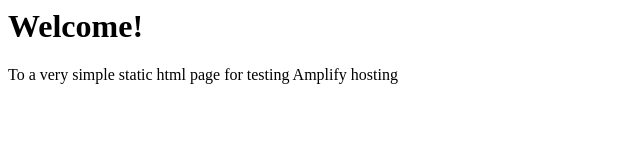
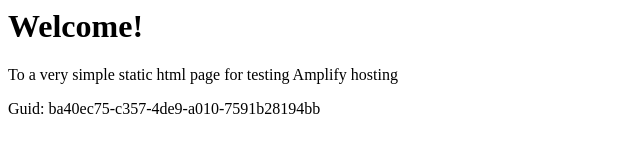
Before and after one commit to aws-aemilia-lhr/Github-PR-Commit-Integration-Test-DoNotTouch-GitHubAutoBuildPrPreviewCanaryTest-v1-prod-eu-west-2, a website: page src/index.html in a window 1280 px wide. Shown: the whole page, without its empty margins (0-640 px from the left). Drawn offline with Linux system fonts and the light colour scheme.

Commit message:
commit from integ tests

```diff
--- a/src/index.html
+++ b/src/index.html
@@ -1,3 +1,5 @@
+
+
 <html lang="en">
 
 <head>
@@ -10,6 +12,6 @@
 <body>
     <h1>Welcome!</h1>
     <p>To a very simple static html page for testing Amplify hosting</p>
-</body>
+    <p>Guid: ba40ec75-c357-4de9-a010-7591b28194bb</p></body>
 
 </html>
```
